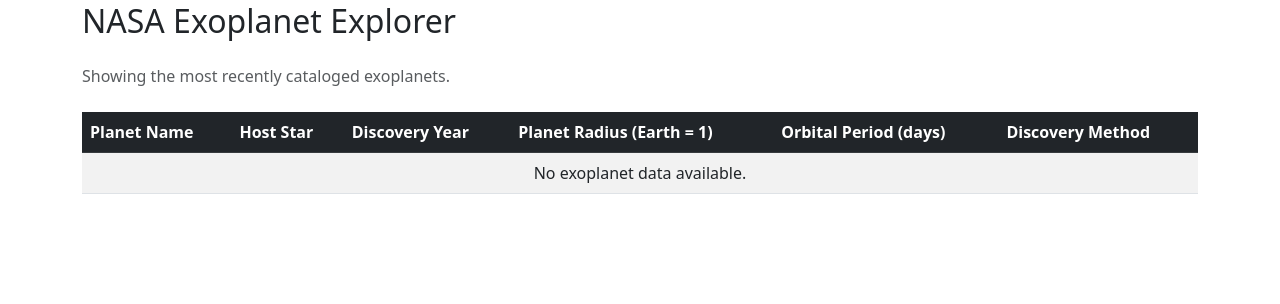
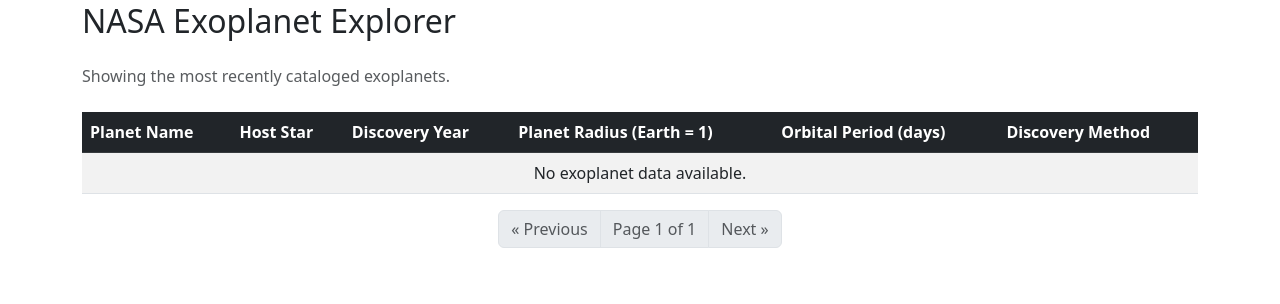
Before and after one commit to fhsuae/finalprojectAlexanderEscobedo, a Django app: page /space/exoplanets/ in a window 1280 px wide. Shown: the part 152-456 px from the top of the page. Run offline with Django 5.2, Linux system fonts and the light colour scheme; data that the repository does not hold is empty.

Commit message:
Add pagination to Image Search and Exoplanets pages;

```diff
--- a/nasaexplorer/space/templates/space/exoplanets.html
+++ b/nasaexplorer/space/templates/space/exoplanets.html
@@ -23,7 +23,7 @@
         </thead>
 
         <tbody>
-            {% for planet in planets %}
+            {% for planet in page_obj %}
             <tr>
                 <td>{{ planet.name }}</td>
                 <td>{{ planet.host }}</td>
@@ -53,4 +53,34 @@
         </tbody>
     </table>
 </div>
+
+<!-- Pagination controls -->
+<nav aria-label="Page navigation example">
+  <ul class="pagination justify-content-center">
+    {% if page_obj.has_previous %}
+      <li class="page-item">
+        <a class="page-link" href="?page={{ page_obj.previous_page_number }}" aria-label="Previous">
+          &laquo; Previous
+        </a>
+      </li>
+    {% else %}
+      <li class="page-item disabled"><span class="page-link">&laquo; Previous</span></li>
+    {% endif %}
+
+    <li class="page-item disabled">
+      <span class="page-link">Page {{ page_obj.number }} of {{ page_obj.paginator.num_pages }}</span>
+    </li>
+
+    {% if page_obj.has_next %}
+      <li class="page-item">
+        <a class="page-link" href="?page={{ page_obj.next_page_number }}" aria-label="Next">
+          Next &raquo;
+        </a>
+      </li>
+    {% else %}
+      <li class="page-item disabled"><span class="page-link">Next &raquo;</span></li>
+    {% endif %}
+  </ul>
+</nav>
+
 {% endblock %}
--- a/nasaexplorer/space/views.py
+++ b/nasaexplorer/space/views.py
@@ -5,6 +5,7 @@ from django.contrib.auth.forms import UserCreationForm
 from django.contrib.auth.decorators import login_required
 from .models import Favorite
 from .utils import get_apod, get_epic_images, search_nasa_images
+from django.core.paginator import Paginator
 
 def homepage(request):
     apod_data = get_apod()
@@ -80,7 +81,13 @@ class NasaImageSearchView(View):
     def get(self, request):
         query = request.GET.get("q", "")
         results = search_nasa_images(query) if query else []
-        context = {"query": query, "results": results}
+        paginator = Paginator(results, 20)  # 20 items per page
+        page_number = request.GET.get("page")
+        page_obj = paginator.get_page(page_number)
+        context = {
+            "query": query,
+            "page_obj": page_obj,
+        }
         if query and not results:
             context["api_error"] = "No images found or NASA Image Library is currently unavailable."
         return render(request, "space/image_search.html", context)
@@ -89,7 +96,12 @@ class ExoplanetView(View):
     def get(self, request):
         from .utils import get_exoplanets
         planets = get_exoplanets()
-        context = {"planets": planets}
+        paginator = Paginator(planets, 20)  # 20 items per page
+        page_number = request.GET.get("page")
+        page_obj = paginator.get_page(page_number)
+        context = {
+            "page_obj": page_obj,
+        }
         if not planets:
             context["api_error"] = "NASA exoplanet data is currently unavailable. Please try again later."
         return render(request, "space/exoplanets.html", context)
```
Also changed, not shown: nasaexplorer/space/templates/space/image_search.html (+31 -2 lines).
